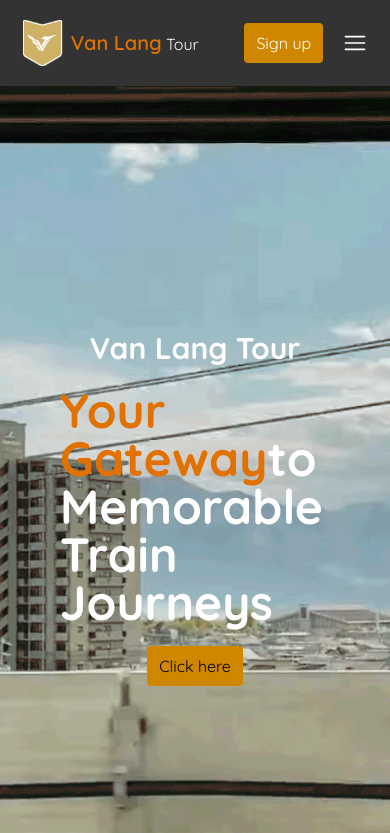
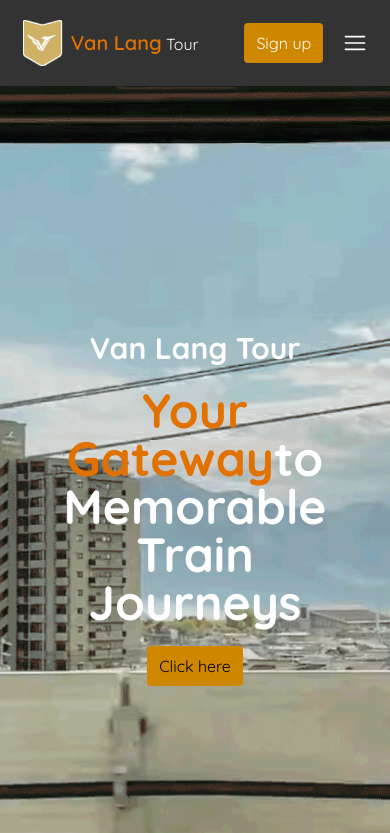
Before and after one commit to sunat2003/train_ticket_booking_app, a React (Vite) app: page /about in a window 390 px wide. Shown: the top 833 px of the page. Built offline with nearby package versions, Linux system fonts and the light colour scheme.

Commit message:
new commit

```diff
--- a/src/Components/Hero/hero.jsx
+++ b/src/Components/Hero/hero.jsx
@@ -4,7 +4,7 @@
   return (
     <div className="hero-section flex flex-col justify-center gap-5 items-center w-screen h-screen lg:px-0 px-15" style={{backgroundImage:`url(${background})`,backgroundSize:"cover",backgroundPosition:"center"}}>
         <h3 className="text-white text-3xl font-bold">{title}</h3>
-        <h1 className="text-white text-5xl font-bold"><span className="text-amber-600 text-5xl font-bold">{subtitle1}</span>{subtitle2}</h1>
+        <h1 className="text-white text-5xl font-bold text-center"><span className="text-amber-600 text-5xl font-bold">{subtitle1}</span>{subtitle2}</h1>
         <button className="py-2 px-3 rounded cursor-pointer bg-yellow-600 text-black">
          {btnTitle}
         </button>
--- a/src/Pages/Login/login.jsx
+++ b/src/Pages/Login/login.jsx
@@ -23,7 +23,7 @@
         <div className="overflow-x-hidden">
           <Navbar />
           <div
-            className="w-screen h-screen flex justify-center items-center pt-20 md:px-10 px-2"
+            className="w-screen md:h-screen h-[87vh] flex justify-center items-start pt-20 md:px-10 px-2"
             style={{
               backgroundImage: `url(${banner2})`,
               backgroundSize: "cover",
```
